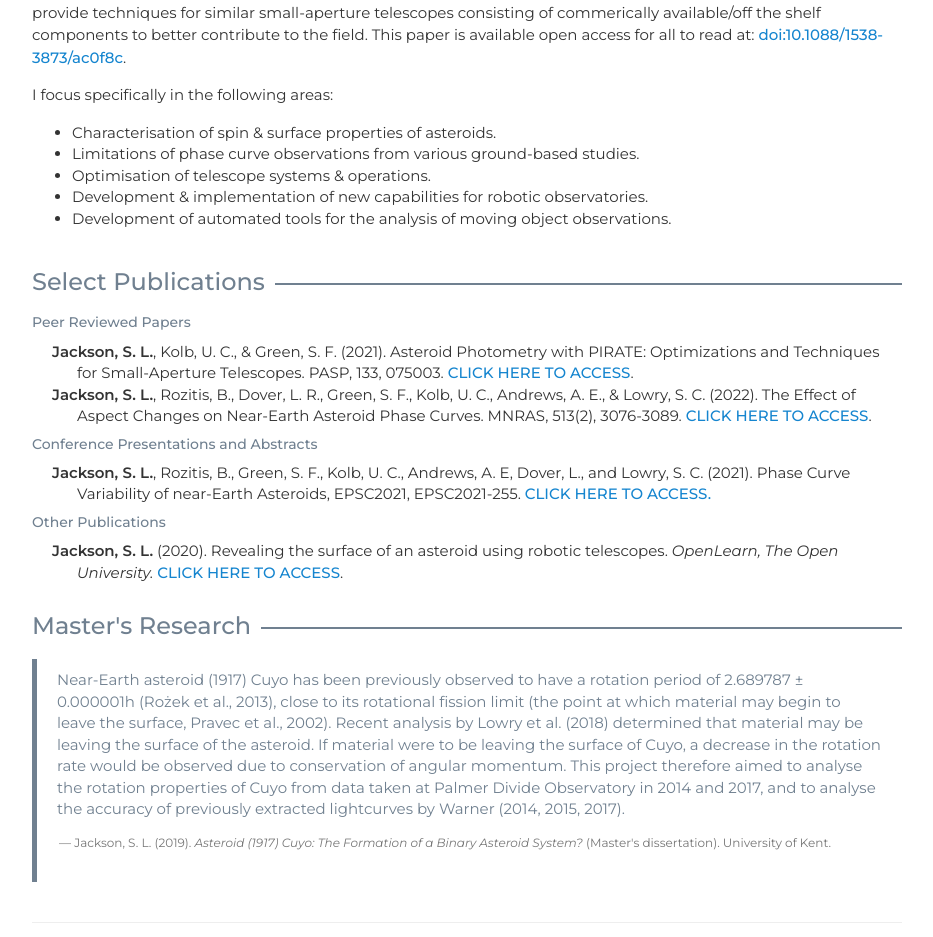
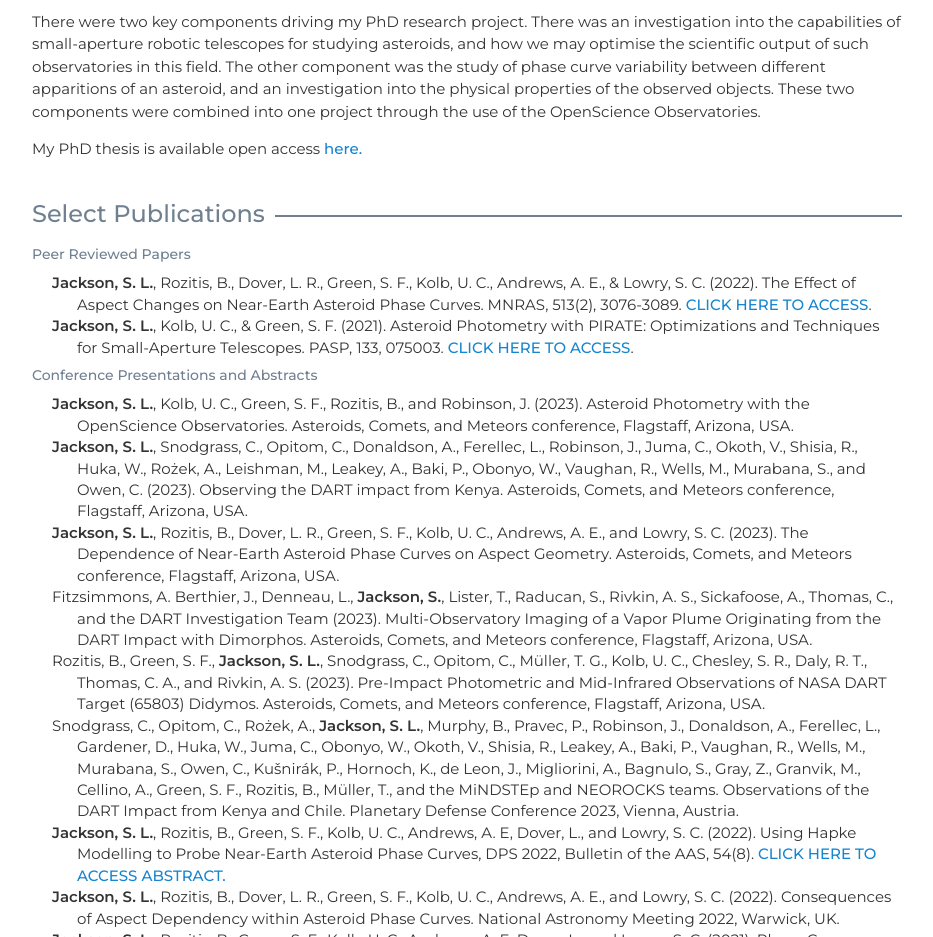
Before and after one commit to SamuelLeeJackson/samuelleejackson.github.io, a plain HTML site: page Research/index.html in a window 1280 px wide. Shown: the part 586-1523 px from the top of the page, without its empty margins (173-1106 px from the left). Drawn offline with nearby package versions, Linux system fonts and the light colour scheme; some icons are missing.

Commit message:
Improving research page.

```diff
--- a/Research/index.html
+++ b/Research/index.html
@@ -88,39 +88,48 @@
 
                 <p>My research is largely focused within the field of observational astronomy and development of software tools for data reduction and analysis, with a specialism in observations of small solar system bodies (comets and asteroids). A full list of my publications can be found <a href="https://ui.adsabs.harvard.edu/public-libraries/TlEMloU6T_-qz7KNzOQNuw" target="_blank">here</a>. You can view my ORCiD profile <a href="https://orcid.org/0000-0001-9242-4254" target="_blank">here</a>.</p>
 
-                <h3 class="push-down-3"><span>PhD Research</span></h3>
-
-                <p>There are two key components driving my PhD research project. There is an investigation into the capabilities of small-aperture robotic telescopes for studying asteroids, and how we may optimise the scientific output of such observatories in this field. The other component is the study of phase curve variability between different apparitions of an asteroid, and an investigation into the physical properties of the observed objects. These two components are combined into one project through the use of the OpenScience Observatories.</p>
-
-                <p>My first journal paper, published by Publications of the Astronomical Society of the Pacific (PASP), details the optimisation and characterisation of the PIRATE telescope within the field of asteroid science, with the aim to provide techniques for similar small-aperture telescopes consisting of commerically available/off the shelf components to better contribute to the field. This paper is available open access for all to read at: <a href='https://doi.org/10.1088/1538-3873/ac0f8c' target='_blank'>doi:10.1088/1538-3873/ac0f8c</a>.</p>
-
-                <p>I focus specifically in the following areas:</p>
+	    	<p>I focus specifically in the following areas:</p>
 
                 <!-- List of Research interests -->
 
                 <ul class="push-down-1">
-                    <li>Characterisation of spin &amp; surface properties of asteroids.</li>
+		    <li>Modelling of the thermal environment of asteroids to constrain their physical properties.</li>
+                    <li>Characterisation of spin &amp; surface properties of asteroids from optical observations.</li>
                     <li>Limitations of phase curve observations from various ground-based studies.</li>
                     <li>Optimisation of telescope systems &amp; operations.</li>
                     <li>Development &amp; implementation of new capabilities for robotic observatories.</li>
                     <li>Development of automated tools for the analysis of moving object observations.</li>
                 </ul>
+
+                <h3 class="push-down-3"><span>PhD Research</span></h3>
+
+                <p>There were two key components driving my PhD research project. There was an investigation into the capabilities of small-aperture robotic telescopes for studying asteroids, and how we may optimise the scientific output of such observatories in this field. The other component was the study of phase curve variability between different apparitions of an asteroid, and an investigation into the physical properties of the observed objects. These two components were combined into one project through the use of the OpenScience Observatories.</p>
+
+                <p>My PhD thesis is available open access <a href='https://oro.open.ac.uk/89277/'>here.</a></p>
+
                 <!-- Publication -->
                 <h3 class="push-down-4"><span>Select Publications</span></h3>
 
                 <h5>Peer Reviewed Papers</h5>
 
                 <ul class="publications">
+                   <li><b>Jackson, S. L.</b>, Rozitis, B., Dover, L. R., Green, S. F., Kolb, U. C., Andrews, A. E., & Lowry, S. C. (2022). The Effect of Aspect Changes on Near-Earth Asteroid Phase Curves. MNRAS, 513(2), 3076-3089. <a href="https://academic.oup.com/mnras/article/513/2/3076/6569721">CLICK HERE TO ACCESS</a>.</li>
                    <li><b>Jackson, S. L.</b>, Kolb, U. C., & Green, S. F. (2021). Asteroid Photometry with PIRATE: Optimizations and Techniques for Small-Aperture Telescopes. PASP, 133, 075003. <a href="https://iopscience.iop.org/article/10.1088/1538-3873/ac0f8c">CLICK HERE TO ACCESS</a>.</li>
-                   <li><b>Jackson, S. L.</b>, Rozitis, B., Dover, L. R., Green, S. F., Kolb, U. C., Andrews, A. E., & Lowry,
-S. C. (2022). The Effect of Aspect Changes on Near-Earth Asteroid Phase Curves. MNRAS, 513(2), 3076-3089. <a href="https://academic.oup.com/mnras/article/513/2/3076/6569721">CLICK HERE TO ACCESS</a>.</li>
                 </ul>
 
                 <h5>Conference Presentations and Abstracts</h5>
 
                 <ul class="publications">
-                   <li><b>Jackson, S. L.</b>, Rozitis, B., Green, S. F., Kolb, U. C., Andrews, A. E, Dover, L., and Lowry, S. C. (2021). Phase Curve Variability of near-Earth Asteroids, EPSC2021, EPSC2021-255. <a href="https://doi.org/10.5194/epsc2021-255">CLICK HERE TO ACCESS.</a></li>
-                </ul>
+                   <li><b>Jackson, S. L.</b>, Kolb, U. C., Green, S. F., Rozitis, B., and Robinson, J. (2023). Asteroid Photometry with the OpenScience Observatories. Asteroids, Comets, and Meteors conference, Flagstaff, Arizona, USA.</li>
+		   <li><b>Jackson, S. L.</b>, Snodgrass, C., Opitom, C., Donaldson, A., Ferellec, L., Robinson, J., Juma, C., Okoth, V., Shisia, R., Huka, W., Rożek, A., Leishman, M., Leakey, A., Baki, P., Obonyo, W., Vaughan, R., Wells, M., Murabana, S., and Owen, C. (2023). Observing the DART impact from Kenya. Asteroids, Comets, and Meteors conference, Flagstaff, Arizona, USA.</li>
+		   <li><b>Jackson, S. L.</b>, Rozitis, B., Dover, L. R., Green, S. F., Kolb, U. C., Andrews, A. E., and Lowry, S. C. (2023). The Dependence of Near-Earth Asteroid Phase Curves on Aspect Geometry. Asteroids, Comets, and Meteors conference, Flagstaff, Arizona, USA.</li>
+		   <li>Fitzsimmons, A. Berthier, J., Denneau, L., <b>Jackson, S.</b>, Lister, T., Raducan, S., Rivkin, A. S., Sickafoose, A., Thomas, C., and the DART Investigation Team (2023). Multi-Observatory Imaging of a Vapor Plume Originating from the DART Impact with Dimorphos. Asteroids, Comets, and Meteors conference, Flagstaff, Arizona, USA.</li>
+		   <li>Rozitis, B., Green, S. F., <b>Jackson, S. L.</b>, Snodgrass, C., Opitom, C., Müller, T. G., Kolb, U. C., Chesley, S. R., Daly, R. T., Thomas, C. A., and Rivkin, A. S. (2023). Pre-Impact Photometric and Mid-Infrared Observations of NASA DART Target (65803) Didymos. Asteroids, Comets, and Meteors conference, Flagstaff, Arizona, USA.</li>
+		   <li>Snodgrass, C., Opitom, C., Rożek, A., <b>Jackson, S. L.</b>, Murphy, B., Pravec, P., Robinson, J., Donaldson, A., Ferellec, L., Gardener, D., Huka, W., Juma, C., Obonyo, W., Okoth, V., Shisia, R., Leakey, A., Baki, P., Vaughan, R., Wells, M., Murabana, S., Owen, C., Kušnirák, P., Hornoch, K., de Leon, J., Migliorini, A., Bagnulo, S., Gray, Z., Granvik, M., Cellino, A., Green, S. F., Rozitis, B., Müller, T., and the MiNDSTEp and NEOROCKS teams. Observations of the DART Impact from Kenya and Chile. Planetary Defense Conference 2023, Vienna, Austria.</li>
+		   <li><b>Jackson, S. L.</b>, Rozitis, B., Green, S. F., Kolb, U. C., Andrews, A. E, Dover, L., and Lowry, S. C. (2022). Using Hapke Modelling to Probe Near-Earth Asteroid Phase Curves, DPS 2022, Bulletin of the AAS, 54(8). <a href="https://baas.aas.org/pub/2022n8i523p02">CLICK HERE TO ACCESS ABSTRACT.</a></li>
+		   <li><b>Jackson, S. L.</b>, Rozitis, B., Dover, L. R., Green, S. F., Kolb, U. C., Andrews, A. E., and Lowry, S. C. (2022). Consequences of Aspect Dependency within Asteroid Phase Curves. National Astronomy Meeting 2022, Warwick, UK.</li>
+		   <li><b>Jackson, S. L.</b>, Rozitis, B., Green, S. F., Kolb, U. C., Andrews, A. E, Dover, L., and Lowry, S. C. (2021). Phase Curve Variability of near-Earth Asteroids, EPSC 2021, EPSC2021-255. <a href="https://doi.org/10.5194/epsc2021-255">CLICK HERE TO ACCESS ABSTRACT.</a></li>
+		</ul>
 
                 <h5>Other Publications</h5>
 
```
